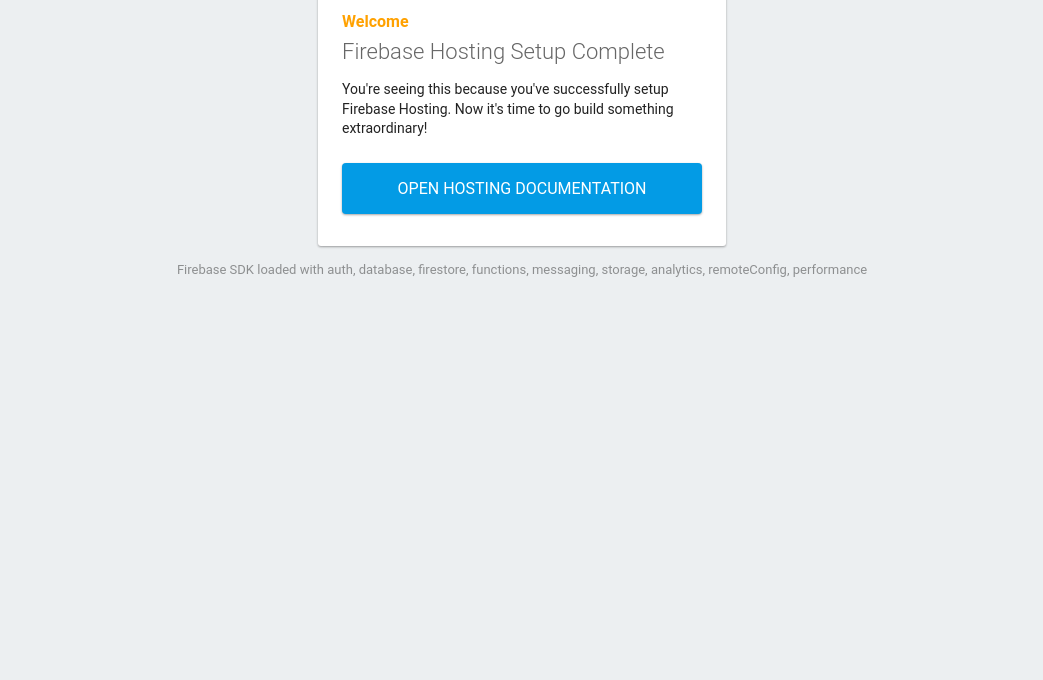
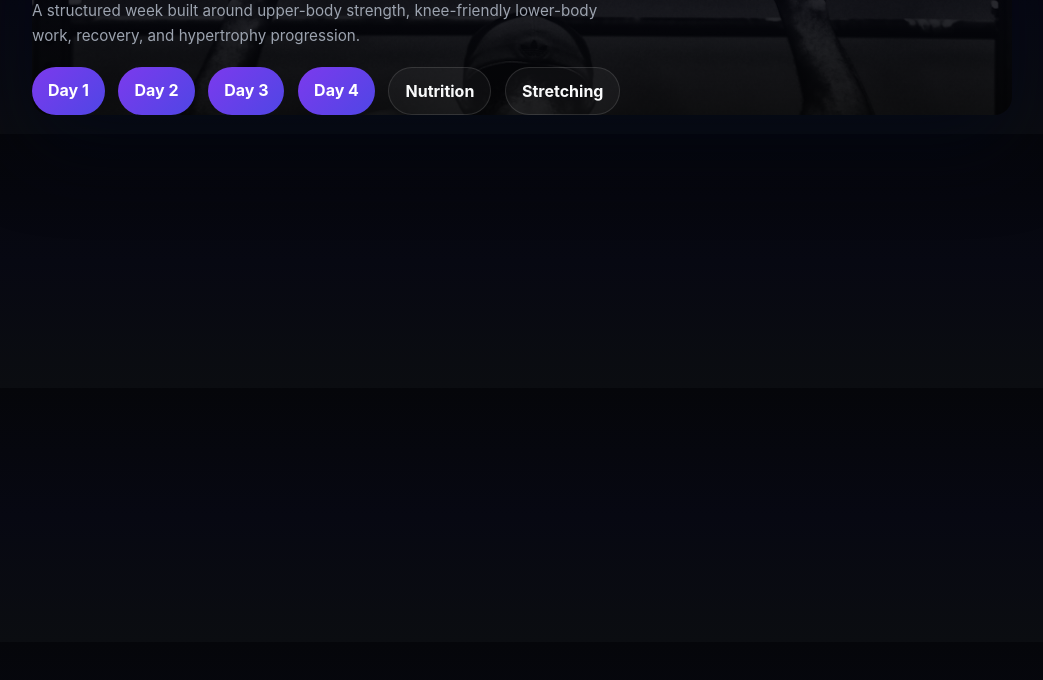
Before and after one commit to Sumithxp/MyWorkoutPlan, a plain HTML site: page index.html in a window 1280 px wide. Shown: the part 120-800 px from the top of the page, without its empty margins (118-1161 px from the left). Drawn offline with Linux system fonts and the light colour scheme; some packages are replaced by stand-ins of ours; files whose address does not match are found by name.

Commit message:
Refactor index.html for improved structure and update firebase.json for hosting configuration

```diff
--- a/index.html
+++ b/index.html
@@ -1,89 +1,44 @@
 <!DOCTYPE html>
-<html>
+<html lang="en">
   <head>
-    <meta charset="utf-8">
-    <meta name="viewport" content="width=device-width, initial-scale=1">
-    <title>Welcome to Firebase Hosting</title>
+    <meta charset="UTF-8" />
+    <meta name="viewport" content="width=device-width, initial-scale=1.0" />
+    <meta name="theme-color" content="#111827" />
+    <title>My Workout Plan</title>
+    <link rel="stylesheet" href="styles.css" />
+  </head>
+  <body class="landing">
+    <header class="hero">
+      <div class="hero__content">
+        <p class="eyebrow">Personal Training Plan</p>
+        <h1>4-Day ULUG Program</h1>
+        <p>
+          A structured week built around upper-body strength, knee-friendly lower-body work,
+          recovery, and hypertrophy progression.
+        </p>
+        <div class="hero__actions">
+          <a class="button button--primary" href="day1.html">Day 1</a>
+          <a class="button button--primary" href="day2.html">Day 2</a>
+          <a class="button button--primary" href="day3.html">Day 3</a>
+          <a class="button button--primary" href="day4.html">Day 4</a>
+          <a class="button button--ghost" href="nutrition.html">Nutrition</a>
+          <a class="button button--ghost" href="stretching.html">Stretching</a>
+        </div>
+      </div>
+    </header>
 
-    <!-- update the version number as needed -->
-    <script defer src="/__/firebase/12.15.0/firebase-app-compat.js"></script>
-    <!-- include only the Firebase features as you need -->
-    <script defer src="/__/firebase/12.15.0/firebase-auth-compat.js"></script>
-    <script defer src="/__/firebase/12.15.0/firebase-database-compat.js"></script>
-    <script defer src="/__/firebase/12.15.0/firebase-firestore-compat.js"></script>
-    <script defer src="/__/firebase/12.15.0/firebase-functions-compat.js"></script>
-    <script defer src="/__/firebase/12.15.0/firebase-messaging-compat.js"></script>
-    <script defer src="/__/firebase/12.15.0/firebase-storage-compat.js"></script>
-    <script defer src="/__/firebase/12.15.0/firebase-analytics-compat.js"></script>
-    <script defer src="/__/firebase/12.15.0/firebase-remote-config-compat.js"></script>
-    <script defer src="/__/firebase/12.15.0/firebase-performance-compat.js"></script>
-    <!--
-      initialize the SDK after all desired features are loaded, set useEmulator to false
-      to avoid connecting the SDK to running emulators.
-    -->
-    <script defer src="/__/firebase/init.js?useEmulator=true"></script>
+    <nav class="day-nav" aria-label="Workout day navigation">
+      <a href="day1.html">Day 1</a>
+      <a href="day2.html">Day 2</a>
+      <a href="day3.html">Day 3</a>
+      <a href="day4.html">Day 4</a>
+      <a href="nutrition.html">Nutrition</a>
+      <a href="stretching.html">Stretching</a>
+      <a href="index.html">Back</a>
+    </nav>
 
-    <style media="screen">
-      body { background: #ECEFF1; color: rgba(0,0,0,0.87); font-family: Roboto, Helvetica, Arial, sans-serif; margin: 0; padding: 0; }
-      #message { background: white; max-width: 360px; margin: 100px auto 16px; padding: 32px 24px; border-radius: 3px; }
-      #message h2 { color: #ffa100; font-weight: bold; font-size: 16px; margin: 0 0 8px; }
-      #message h1 { font-size: 22px; font-weight: 300; color: rgba(0,0,0,0.6); margin: 0 0 16px;}
-      #message p { line-height: 140%; margin: 16px 0 24px; font-size: 14px; }
-      #message a { display: block; text-align: center; background: #039be5; text-transform: uppercase; text-decoration: none; color: white; padding: 16px; border-radius: 4px; }
-      #message, #message a { box-shadow: 0 1px 3px rgba(0,0,0,0.12), 0 1px 2px rgba(0,0,0,0.24); }
-      #load { color: rgba(0,0,0,0.4); text-align: center; font-size: 13px; }
-      @media (max-width: 600px) {
-        body, #message { margin-top: 0; background: white; box-shadow: none; }
-        body { border-top: 16px solid #ffa100; }
-      }
-    </style>
-  </head>
-  <body>
-    <div id="message">
-      <h2>Welcome</h2>
-      <h1>Firebase Hosting Setup Complete</h1>
-      <p>You're seeing this because you've successfully setup Firebase Hosting. Now it's time to go build something extraordinary!</p>
-      <a target="_blank" href="https://firebase.google.com/docs/hosting/">Open Hosting Documentation</a>
-    </div>
-    <p id="load">Firebase SDK Loading&hellip;</p>
 
-    <script>
-      document.addEventListener('DOMContentLoaded', function() {
-        const loadEl = document.querySelector('#load');
-        // // 🔥🔥🔥🔥🔥🔥🔥🔥🔥🔥🔥🔥🔥🔥🔥🔥🔥🔥🔥🔥🔥🔥🔥🔥🔥🔥🔥🔥🔥🔥🔥
-        // // The Firebase SDK is initialized and available here!
-        //
-        // firebase.auth().onAuthStateChanged(user => { });
-        // firebase.database().ref('/path/to/ref').on('value', snapshot => { });
-        // firebase.firestore().doc('/foo/bar').get().then(() => { });
-        // firebase.functions().httpsCallable('yourFunction')().then(() => { });
-        // firebase.messaging().requestPermission().then(() => { });
-        // firebase.storage().ref('/path/to/ref').getDownloadURL().then(() => { });
-        // firebase.analytics(); // call to activate
-        // firebase.analytics().logEvent('tutorial_completed');
-        // firebase.performance(); // call to activate
-        //
-        // // 🔥🔥🔥🔥🔥🔥🔥🔥🔥🔥🔥🔥🔥🔥🔥🔥🔥🔥🔥🔥🔥🔥🔥🔥🔥🔥🔥🔥🔥🔥🔥
 
-        try {
-          let app = firebase.app();
-          let features = [
-            'auth',
-            'database',
-            'firestore',
-            'functions',
-            'messaging',
-            'storage',
-            'analytics',
-            'remoteConfig',
-            'performance',
-          ].filter(feature => typeof app[feature] === 'function');
-          loadEl.textContent = `Firebase SDK loaded with ${features.join(', ')}`;
-        } catch (e) {
-          console.error(e);
-          loadEl.textContent = 'Error loading the Firebase SDK, check the console.';
-        }
-      });
-    </script>
+    <script src="script.js"></script>
   </body>
 </html>
```
Also changed, not shown: firebase.json.
